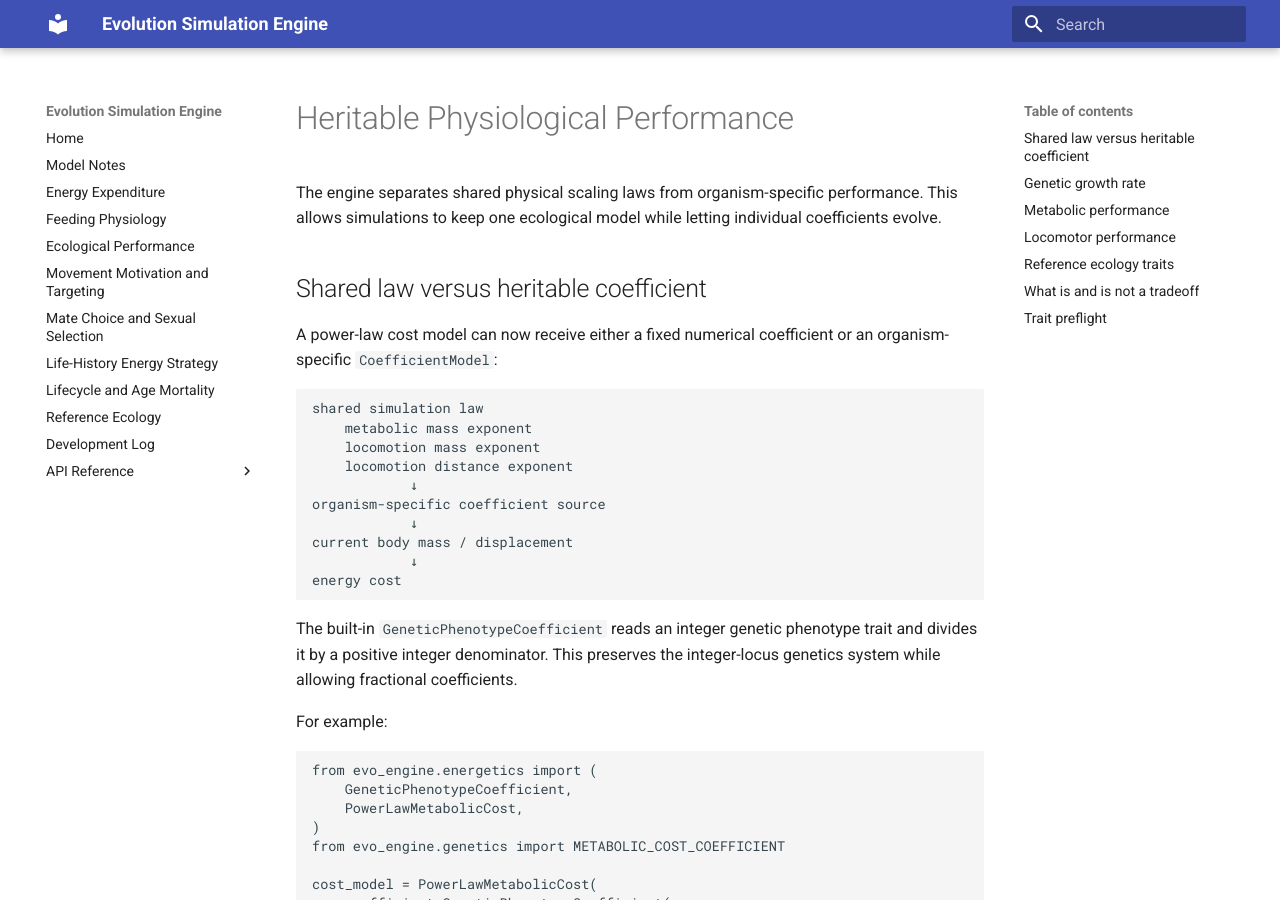
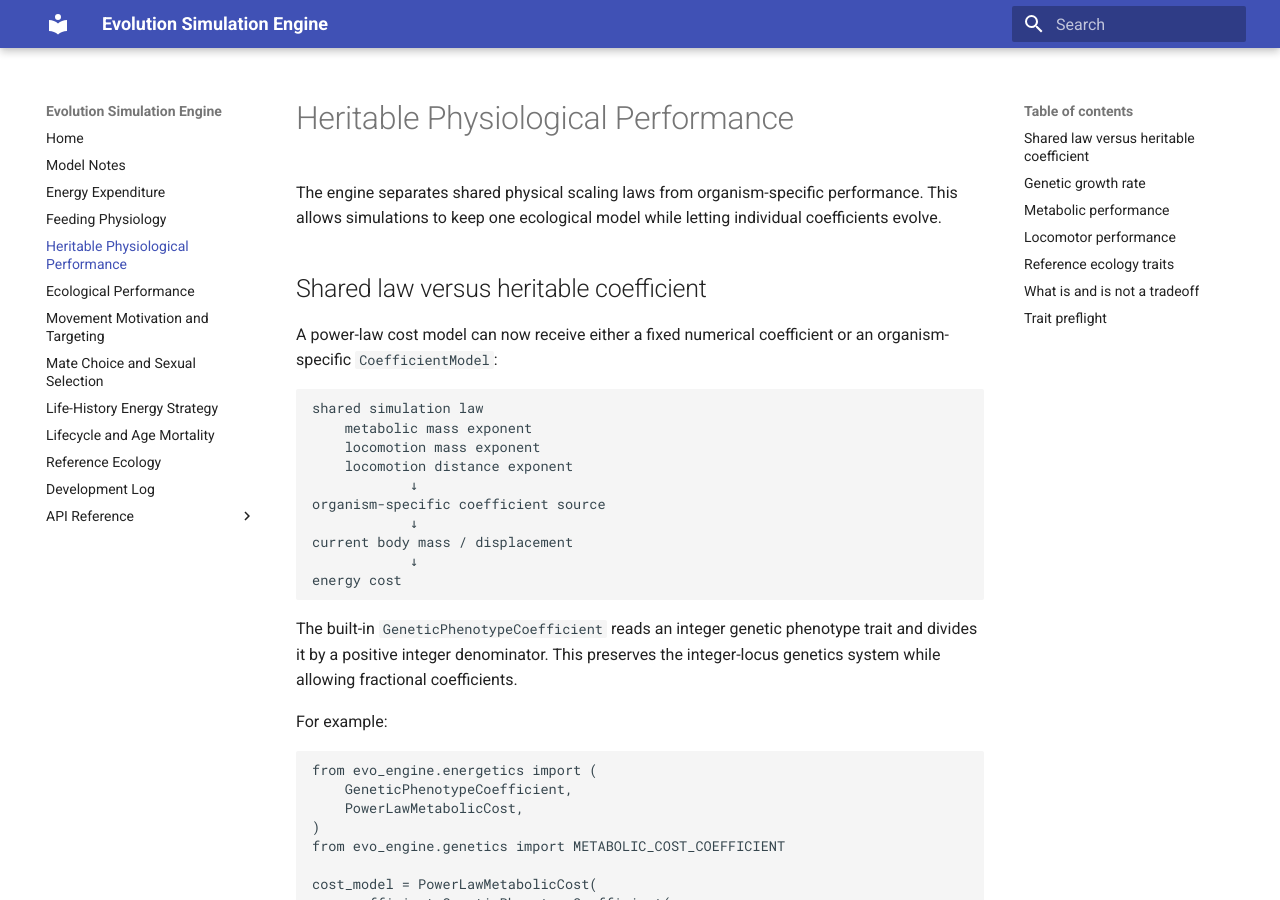
Before and after one commit to abdullahkhan57721/evolution-simulation-engine, an MkDocs documentation site: the page built from docs/physiological_performance.md, in a window 1280 px wide and 900 px high. Built offline with MkDocs 1.6.1 and Material for MkDocs 9.7.7, drawn with Linux system fonts in a browser that asks for light colours.

Commit message:
Add physiological performance docs to navigation

```diff
--- a/mkdocs.yml
+++ b/mkdocs.yml
@@ -8,6 +8,7 @@ nav:
   - Model Notes: model_notes.md
   - Energy Expenditure: energy_expenditure.md
   - Feeding Physiology: feeding.md
+  - Heritable Physiological Performance: physiological_performance.md
   - Ecological Performance: ecological_performance.md
   - Movement Motivation and Targeting: movement_motivation.md
   - Mate Choice and Sexual Selection: sexual_selection.md
```
